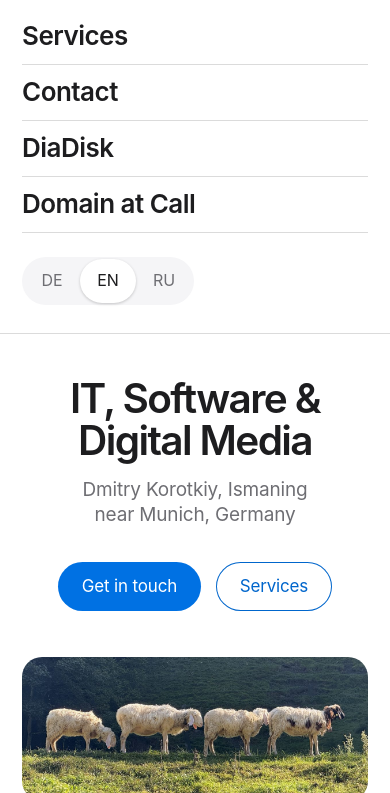
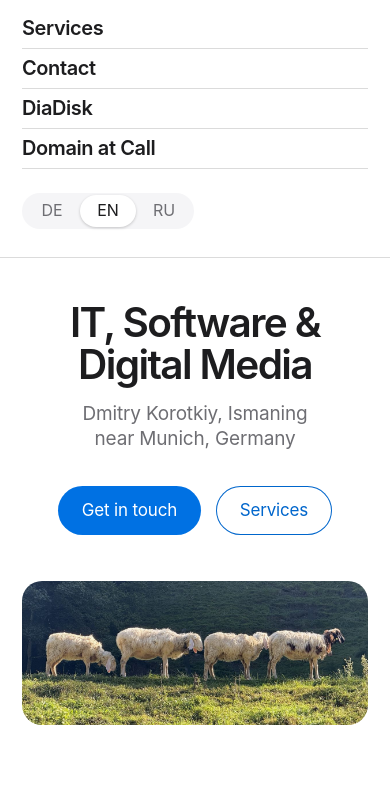
Before and after one commit to miodesdev/dk-ai.de, a plain HTML site: page index.html in a window 390 px wide. Both pictures are taken after a click on the button "Menu". Shown: the part 51-844 px from the top of the page. Drawn offline with Linux system fonts and the light colour scheme.

Commit message:
Update style.css

```diff
--- a/style.css
+++ b/style.css
@@ -115,9 +115,9 @@ header .wrap{gap:0;padding-top:4px;padding-bottom:4px}
 .menu{display:none;flex:0 0 calc(100% + 44px);margin:4px -22px -4px;padding:8px 22px 28px;background:var(--bg)}
 header.open .menu{display:block}
 .menu nav{display:block}
-.menu nav a,.menu nav a+a{display:flex;align-items:center;justify-content:flex-start;min-height:56px;margin:0;padding:0;font-size:26px;font-weight:600;letter-spacing:-.02em;opacity:1;color:var(--fg);border-bottom:1px solid var(--line)}
+.menu nav a,.menu nav a+a{display:flex;align-items:center;justify-content:flex-start;min-height:40px;margin:0;padding:0;font-size:20px;font-weight:600;letter-spacing:-.02em;opacity:1;color:var(--fg);border-bottom:1px solid var(--line)}
 .menu .lang{display:flex;width:fit-content;margin:24px 0 0;background:var(--card)}
-.menu .lang a{display:inline-flex;align-items:center;justify-content:center;min-height:44px;min-width:56px;padding:0 16px;font-size:16px}
+.menu .lang a{display:inline-flex;align-items:center;justify-content:center;min-height:32px;min-width:56px;padding:0 16px;font-size:16px}
 footer a{display:inline-block;padding:12px 4px;margin-right:14px}
 main{padding-top:36px}
 main br.mbr{display:inline}
```
